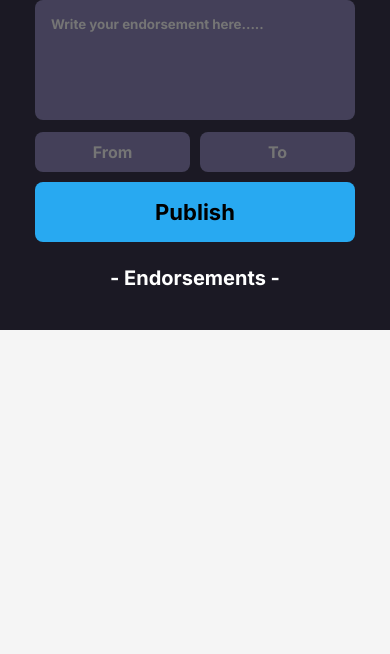
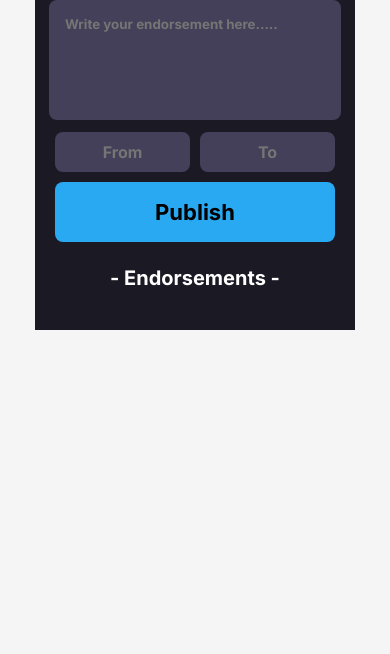
Before and after one commit to shaggameister/Hero, a plain HTML site: page index.html in a window 390 px wide. Shown: the part 190-844 px from the top of the page. Drawn offline with Linux system fonts and the light colour scheme; no server answers.

Commit message:
changed it to fit smaller screens/not responsive

```diff
--- a/styles.css
+++ b/styles.css
@@ -13,7 +13,7 @@ html {
 
 body {
   background-color: #1b1924;
-  width: 390px;
+  width: 320px;
   min-height: auto;
   text-align: center;
   margin: 0 auto;
@@ -36,7 +36,7 @@ input {
 }
 
 textarea {
-  width: 320px;
+  min-width: 280px;
   height: 120px;
   margin: 0 auto 10px auto;
   border: none;
@@ -48,7 +48,7 @@ textarea {
 .name-inputs {
   display: flex;
   gap: 0.625rem;
-  width: 320px;
+  width: 280px;
   margin: 0.125rem auto;
 
   /* margin: 0 25px; */
@@ -64,7 +64,7 @@ input {
 }
 
 .publish-btn {
-  width: 320px;
+  width: 280px;
   height: 60px;
   margin: 0.5rem auto;
   font-size: 1.375rem;
@@ -90,7 +90,7 @@ input {
   flex-direction: column;
   justify-content: space-between;
   background-color: #fff;
-  width: 320px;
+  width: 280px;
   min-height: 100px;
   padding: 0.5rem;
   margin: 1rem auto;
```
Also changed, not shown: index.html (+2 -0 lines).
